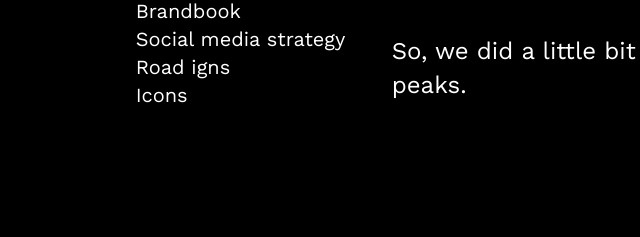
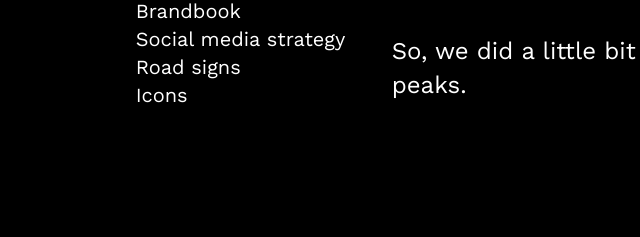
Before and after one commit to jensjohnston/hugo, a plain HTML site: page kreativum.html in a window 1280 px wide. Shown: the part 478-715 px from the top of the page, 35-675 px from the left. Drawn offline with nearby package versions, Linux system fonts and the light colour scheme.

Commit message:
road (s)igns

```diff
--- a/kreativum.html
+++ b/kreativum.html
@@ -65,7 +65,7 @@
           Social media strategy
         </div>
         <div class="f4-ns">
-          Road igns
+          Road signs
         </div>
         <div class="f4-ns pb4 pb0-ns">
           Icons
```
